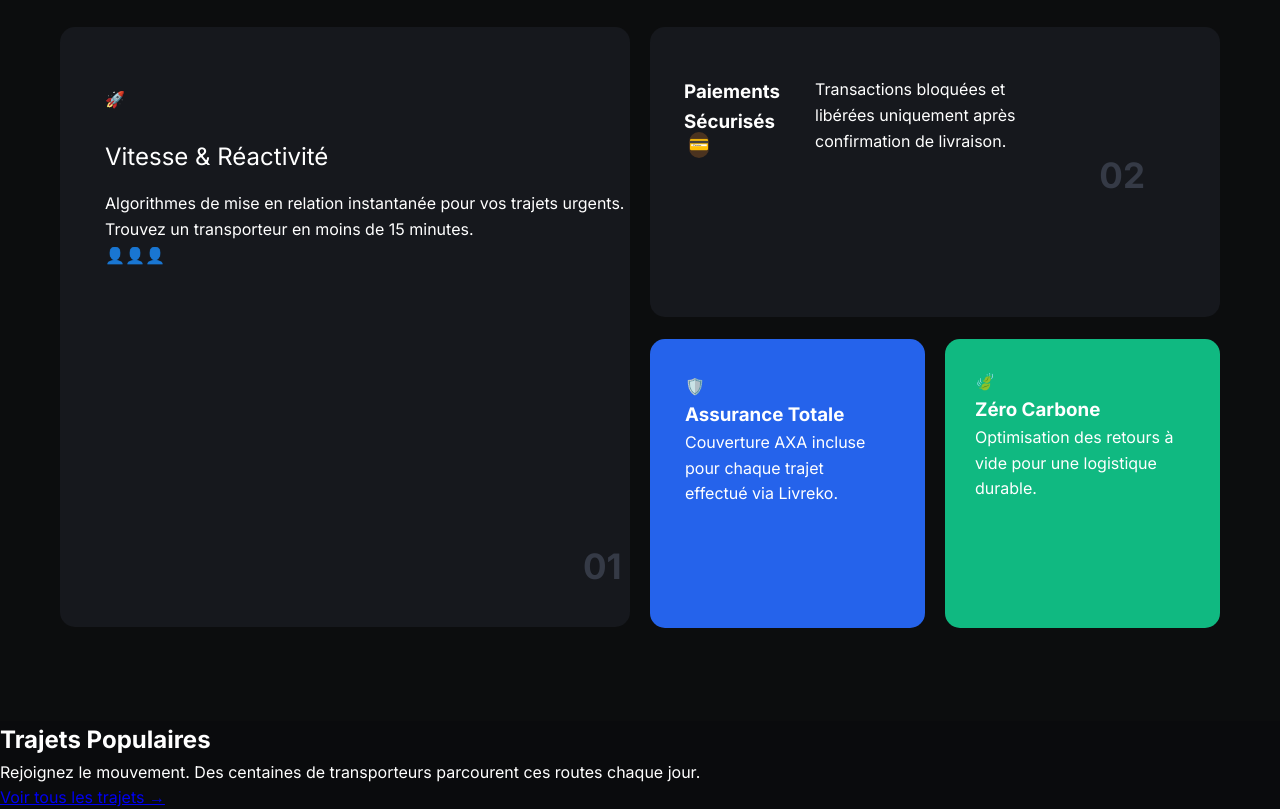
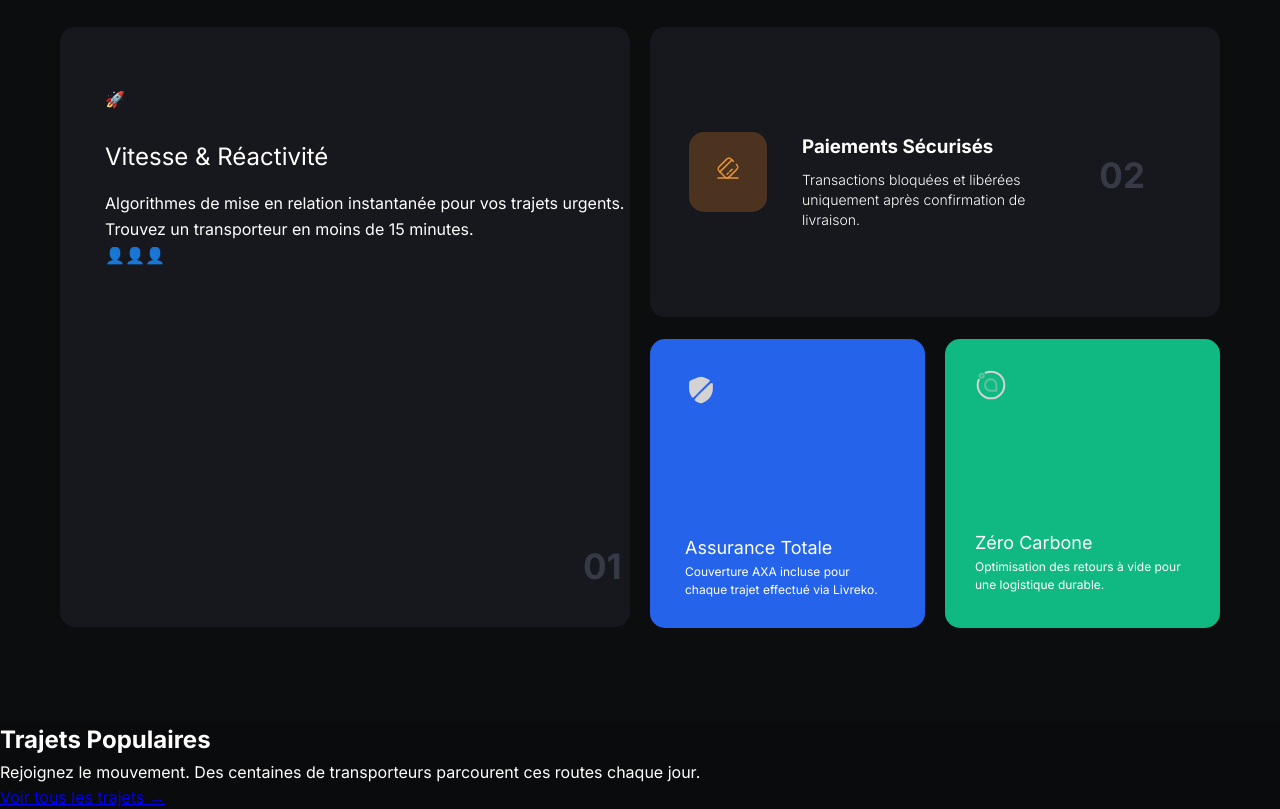
Before and after one commit to DevLaravelNyAina/LIVREKO_FRONTEND, a Vue app: page / in a window 1280 px wide. Shown: the part 1220-2029 px from the top of the page. Built offline with nearby package versions, Linux system fonts and the light colour scheme; grey boxes are pictures that could not be loaded.

Commit message:
edit class

```diff
--- a/src/App.vue
+++ b/src/App.vue
@@ -3,6 +3,9 @@ import IconAvatar from './components/icon/IconAvatar.vue';
 import IconDestination from './components/icon/IconDestination.vue';
 import IconMap from './components/icon/IconMap.vue';
 import IconNotification from './components/icon/IconNotification.vue';
+import IconSecure from './components/icon/IconSecure.vue';
+import IconCarbon from './components/icon/IconCarbon.vue';
+
 </script>
 
 <template>
@@ -98,30 +101,53 @@ import IconNotification from './components/icon/IconNotification.vue';
                 <div class="icon">🚀</div>
                 <h3>Vitesse & Réactivité</h3>
                 <p>Algorithmes de mise en relation instantanée pour vos trajets urgents. Trouvez un transporteur en moins de 15 minutes.</p>
-                <div class="">
                 <div class="avatars">👤👤👤</div>
                 <span class="card-number">01</span>
-                </div>
             </div>
             <div class="feature-right-column">
                 <div class="feature-card_dark-card_row-card">
                     <div class="feature-card_dark-card_row-card_status">
-                        <div class="icon-square">💳</div>
+                        <div class="icon-square">
+                            <svg xmlns="http://www.w3.org/2000/svg" width="24" height="24" viewBox="0 0 24 24" fill="none">
+                                <g clip-path="url(#clip0_4418_169456)">
+                                    <path d="M3.93018 15.8797L15.8802 3.92969" stroke="#e8953c" stroke-width="1.5" stroke-miterlimit="10" stroke-linecap="round" stroke-linejoin="round" />
+                                    <path d="M11.1001 18.2801L12.3001 17.0801" stroke="#e8953c" stroke-width="1.5" stroke-miterlimit="10" stroke-linecap="round" stroke-linejoin="round" />
+                                    <path d="M13.79 15.5902L16.18 13.2002" stroke="#e8953c" stroke-width="1.5" stroke-miterlimit="10" stroke-linecap="round" stroke-linejoin="round" />
+                                    <path d="M20.43 8.48046C22.53 10.5805 22.52 11.6405 20.4 13.7605L13.76 20.4005C11.64 22.5205 10.58 22.5305 8.47998 20.4305L3.56998 15.5205C1.46998 13.4205 1.47998 12.3605 3.59998 10.2405L10.24 3.60047C12.36 1.48047 13.42 1.47047 15.52 3.57047L17.42 5.47046" stroke="#e8953c" stroke-width="1.5" stroke-linecap="round" stroke-linejoin="round" />
+                                    <path d="M2 22H22" stroke="#e8953c" stroke-width="1.5" stroke-linecap="round" stroke-linejoin="round" />
+                                </g>
+                                <defs>
+                                    <clipPath id="clip0_4418_169456">
+                                        <rect width="24" height="24" fill="white"/>
+                                    </clipPath>
+                                </defs>
+                            </svg>
+                        </div>
+                        <div class="feature-card_dark-card_row-card_description">
                             <h3>Paiements Sécurisés</h3>
                             <p>Transactions bloquées et libérées uniquement après confirmation de livraison.</p>
-                        <span class="card-number">02</span>
+                        </div>
+                        <div class="card-number">02</div>
                     </div>
                 </div>
                 <div class="feature-sub-grid">
                     <div class="feature-card_blue-card">
-                        <div class="icon">🛡️</div>
+                        <div class="icon">
+                            <IconSecure/>
+                        </div>
+                        <div class="feature-card_description">
                             <h3>Assurance Totale</h3>
                             <p>Couverture AXA incluse pour chaque trajet effectué via Livreko.</p>
                         </div>
+                    </div>
                     <div class="feature-card_green-card">
-                        <div class="icon">🍃</div>
+                            <div class="icon">
+                                <IconCarbon/>
+                            </div>
+                        <div class="feature-card_description">
                             <h3>Zéro Carbone</h3>
                             <p>Optimisation des retours à vide pour une logistique durable.</p>
+                        </div>
                     </div>
                 </div>
             </div>
@@ -157,7 +183,7 @@ import IconNotification from './components/icon/IconNotification.vue';
             </div>
             <div class="route-card">
                 <div class="route-img">
-                    <img src="https://images.unsplash.com/photo-1563910621483-200084042211?auto=format&fit=crop&w=400" alt="Bordeaux">
+                    <img src="https://images.unsplash.com/photo-1555881400-74d7acaacd8b?auto=format&fit=crop&w=400" alt="Bordeaux">
                 </div>
                 <div class="route-content">
                     <div class="route-meta">
```
Lines whose indentation alone changed are shown as unchanged.
